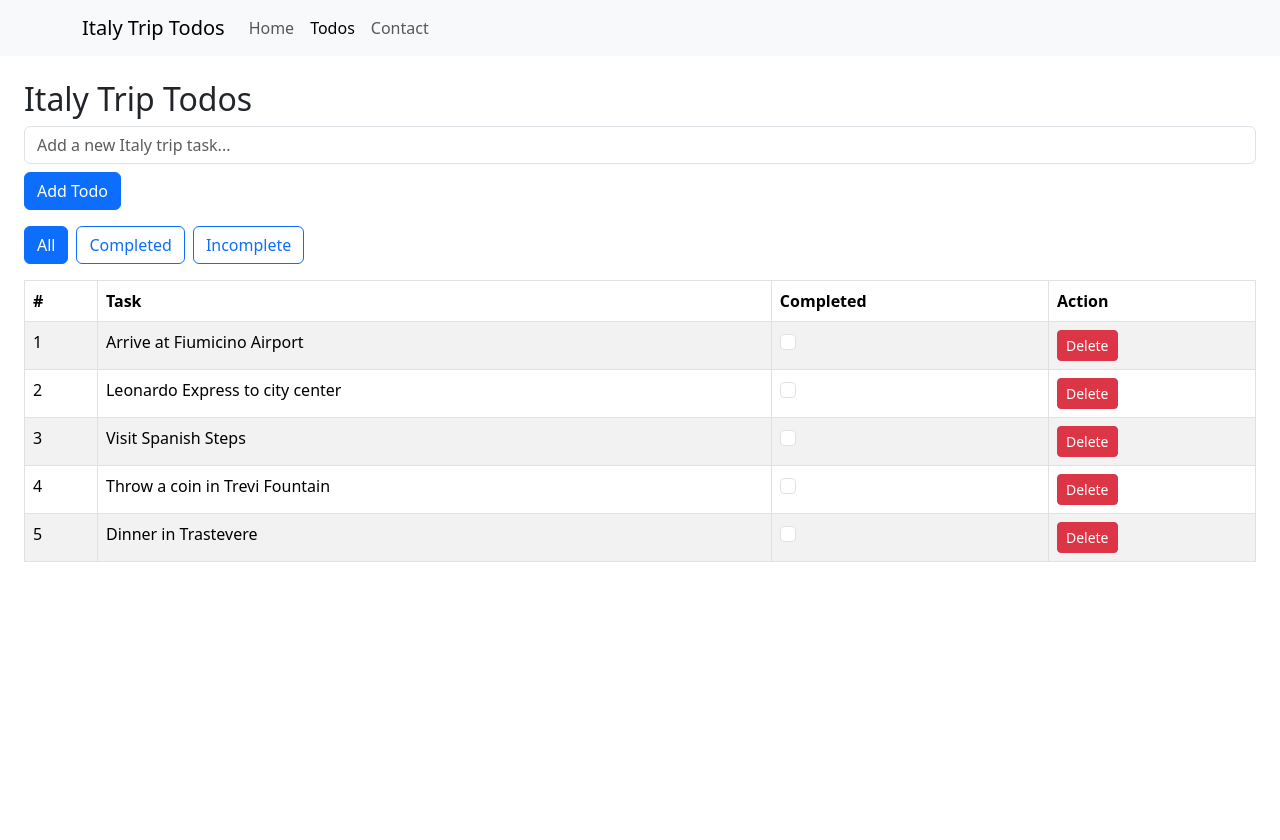
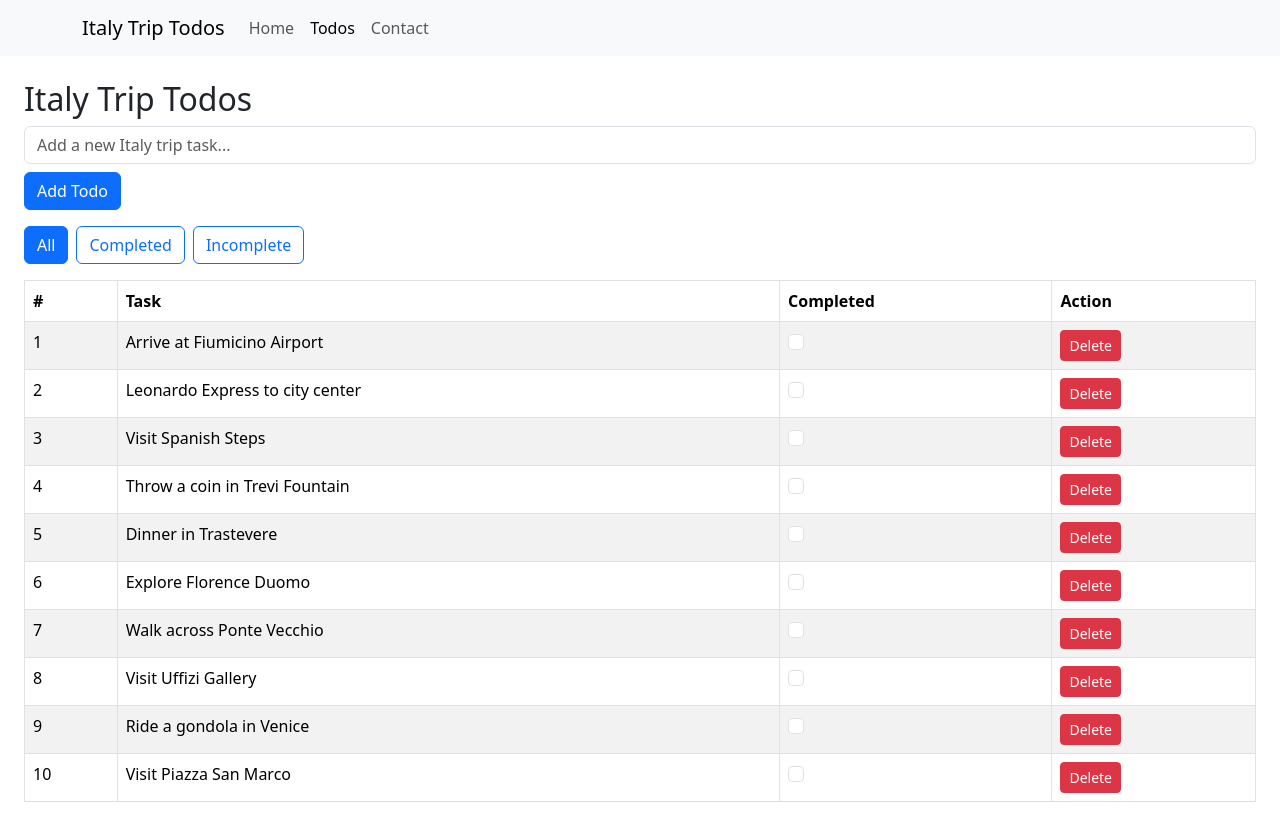
Before and after one commit to HazelStack/italy-trip-todos, a React (Create React App) app: page /todos in a window 1280 px wide. Before the commit the page ends 800 px from the top, so only its background shows below. Built offline with nearby package versions, Linux system fonts and the light colour scheme.

Commit message:
add-italy-data

```diff
--- a/src/pages/Todos.jsx
+++ b/src/pages/Todos.jsx
@@ -4,12 +4,23 @@ import TodoItem from '../components/TodoItem';
 
 function Todos() {
   const [todos, setTodos] = useState([
+    // Rome
     { id: 1, text: 'Arrive at Fiumicino Airport', completed: false },
     { id: 2, text: 'Leonardo Express to city center', completed: false },
     { id: 3, text: 'Visit Spanish Steps', completed: false },
     { id: 4, text: 'Throw a coin in Trevi Fountain', completed: false },
-    { id: 5, text: 'Dinner in Trastevere', completed: false }
+    { id: 5, text: 'Dinner in Trastevere', completed: false },
+
+    // Florence
+    { id: 6, text: 'Explore Florence Duomo', completed: false },
+    { id: 7, text: 'Walk across Ponte Vecchio', completed: false },
+    { id: 8, text: 'Visit Uffizi Gallery', completed: false },
+
+    // Venice
+    { id: 9, text: 'Ride a gondola in Venice', completed: false },
+    { id: 10, text: 'Visit Piazza San Marco', completed: false }
   ]);
+
 
   const [newTodo, setNewTodo] = useState('');
   const [filter, setFilter] = useState('all');
```
